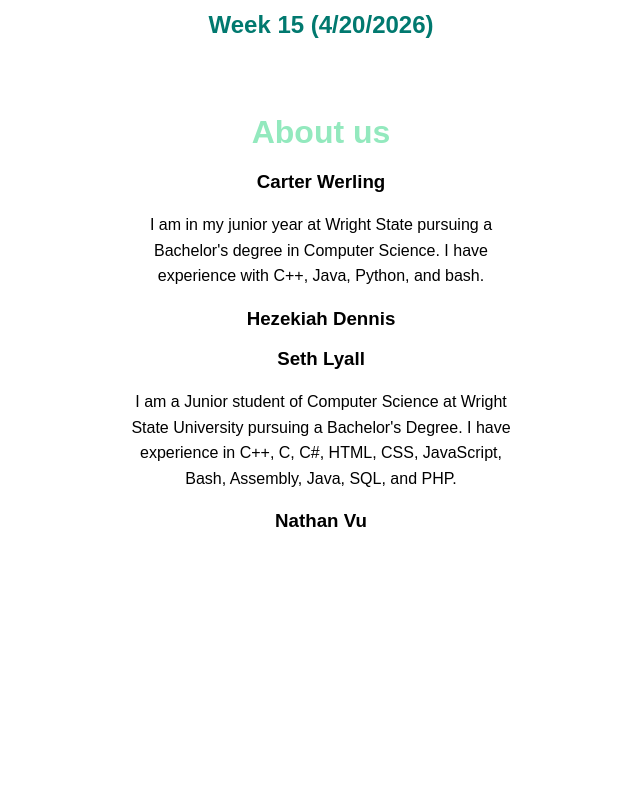
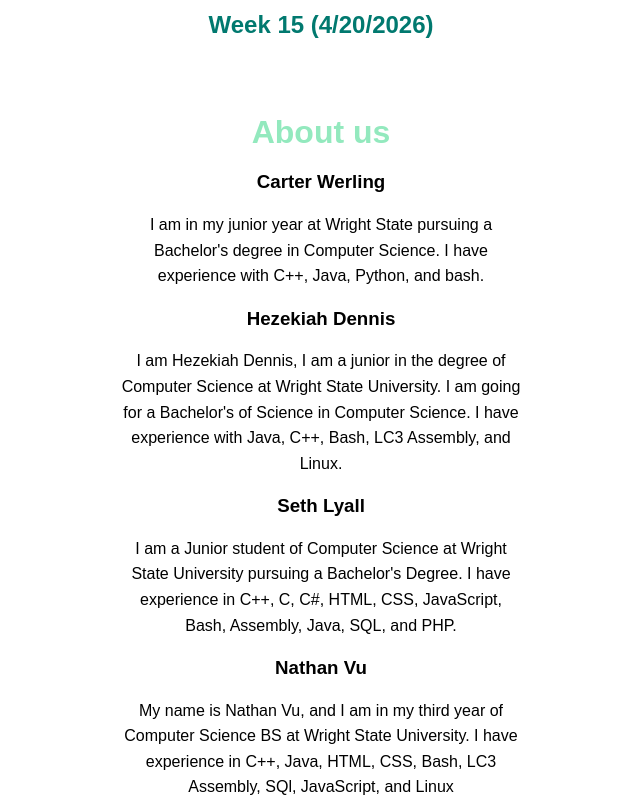
Before and after one commit to SoftwareCanCook/CanCook, a plain HTML site: page docs/index.html in a window 1280 px wide. Shown: the part 1985-2785 px from the top of the page, without its empty margins (319-959 px from the left). Before the commit the page ends 2536 px from the top, so only its background shows below. Drawn offline with Linux system fonts and the light colour scheme.

Commit message:
Added Nathan and Hezekiah's about us sections.

```diff
--- a/docs/index.html
+++ b/docs/index.html
@@ -69,14 +69,16 @@
   <!--About us section for short paragraphs about our experience-->
   <div class = aboutUs><h1>About us</h1>
     <h3>Carter Werling</h3>
-    <p>I am in my junior year at Wright State pursuing a Bachelor's degree in Computer Science.
-      I have experience with C++, Java, Python, and bash.
-    </p>
+    <p>I am in my junior year at Wright State pursuing a Bachelor's degree in Computer Science. I have experience with C++, Java, Python, and bash.</p>
+
     <h3>Hezekiah Dennis</h3>
+    <p>I am Hezekiah Dennis, I am a junior in the degree of Computer Science at Wright State University. I am going for a Bachelor's of Science in Computer Science. I have experience with Java, C++, Bash, LC3 Assembly, and Linux.</p>
 
     <h3>Seth Lyall</h3>
     <p>I am a Junior student of Computer Science at Wright State University pursuing a Bachelor's Degree. I have experience in C++, C, C#, HTML, CSS, JavaScript, Bash, Assembly, Java, SQL, and PHP.</p>
+
     <h3>Nathan Vu</h3>
+    <p>My name is Nathan Vu, and I am in my third year of Computer Science BS at Wright State University. I have experience in C++, Java, HTML, CSS, Bash, LC3 Assembly, SQl, JavaScript, and Linux</p>
   </div>
 
 </body>
```
